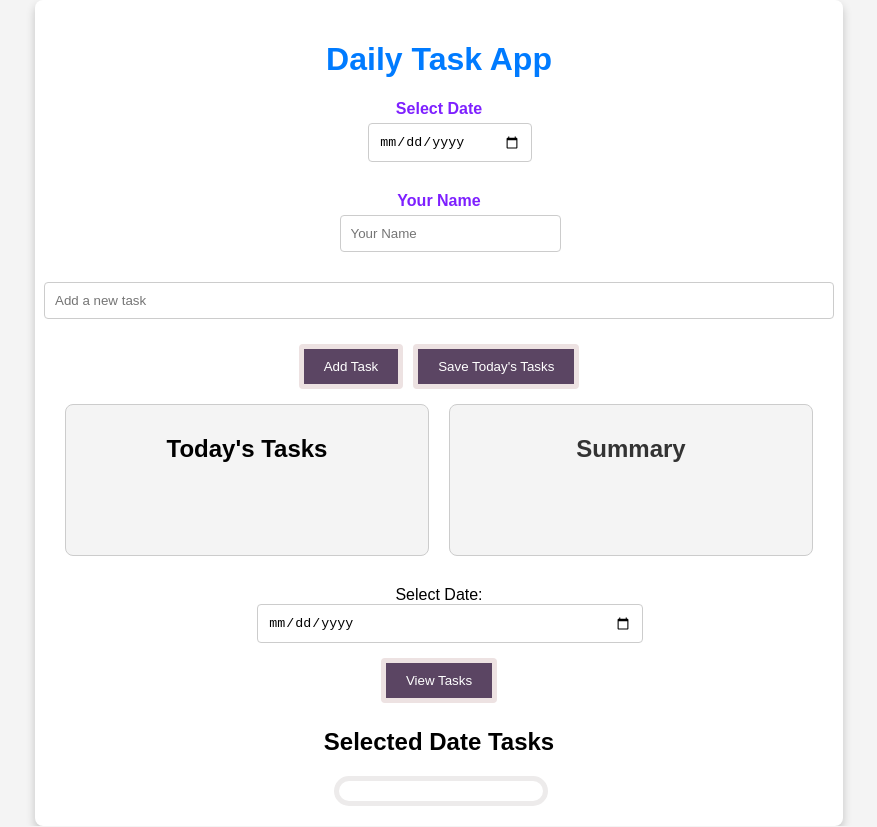
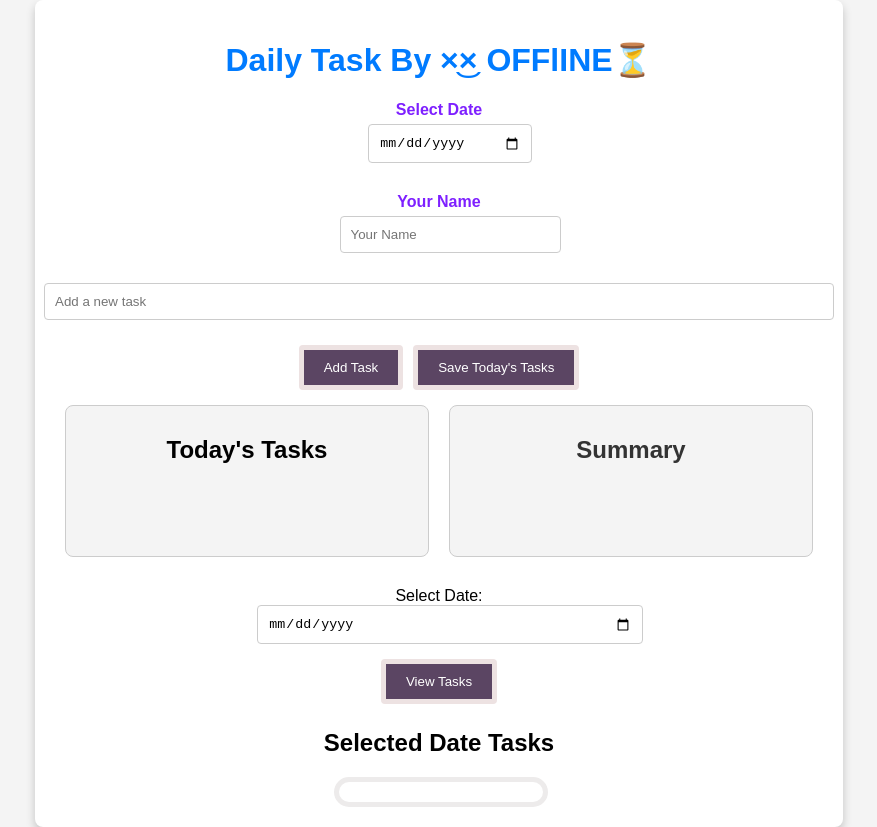
Before and after one commit to OFFlINE-abhi/OFFLINE-abhi.github.io, a plain HTML site: page index.html in a window 1280 px wide. Shown: the whole page, without its empty margins (201-1078 px from the left). Drawn offline with Linux system fonts and the light colour scheme.

Commit message:
Update index.html

```diff
--- a/index.html
+++ b/index.html
@@ -206,7 +206,7 @@
 
 <body>
   <div class="container">
-    <h1>Daily Task App</h1>
+    <h1>Daily Task By ×͜× OFFlINE⏳</h1>
     <div class="input-container">
       <label class="input-label" for="date">Select Date</label>
       <input type="date" id="date" class="input-field">
```
